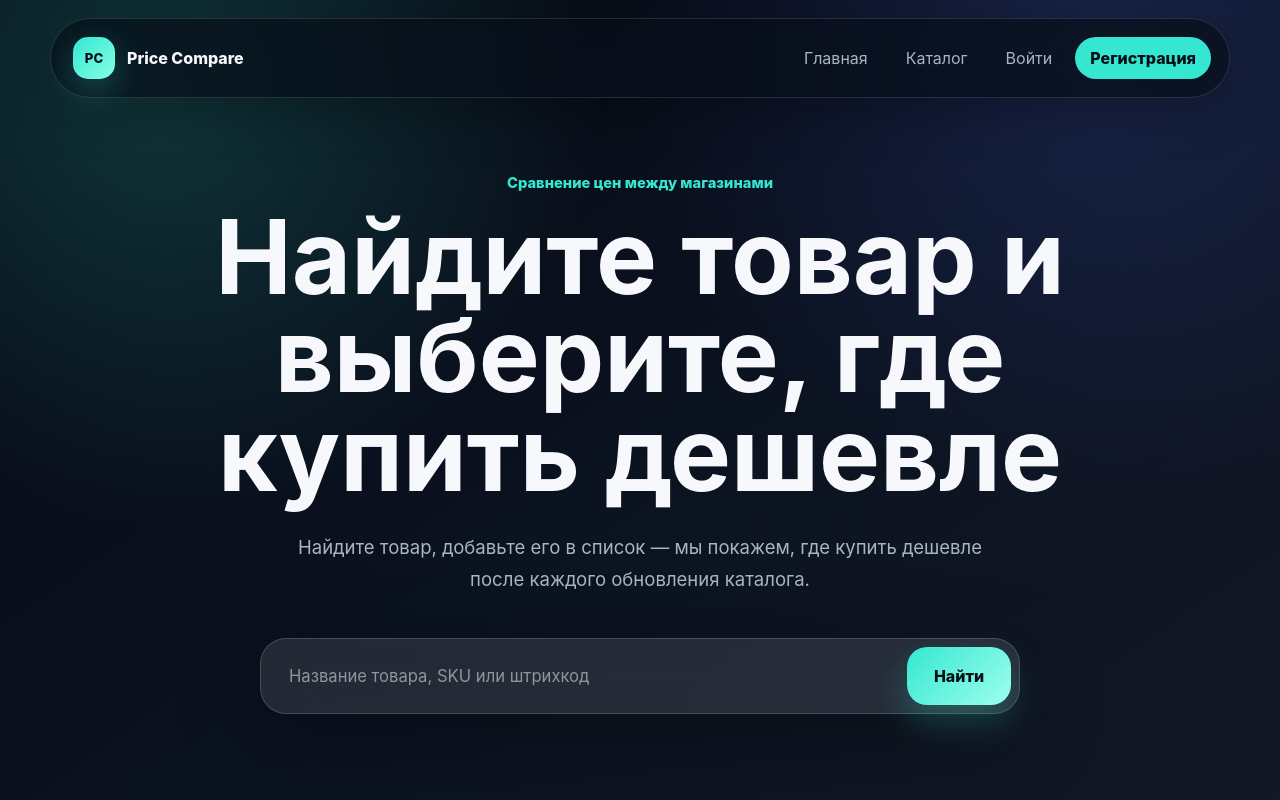
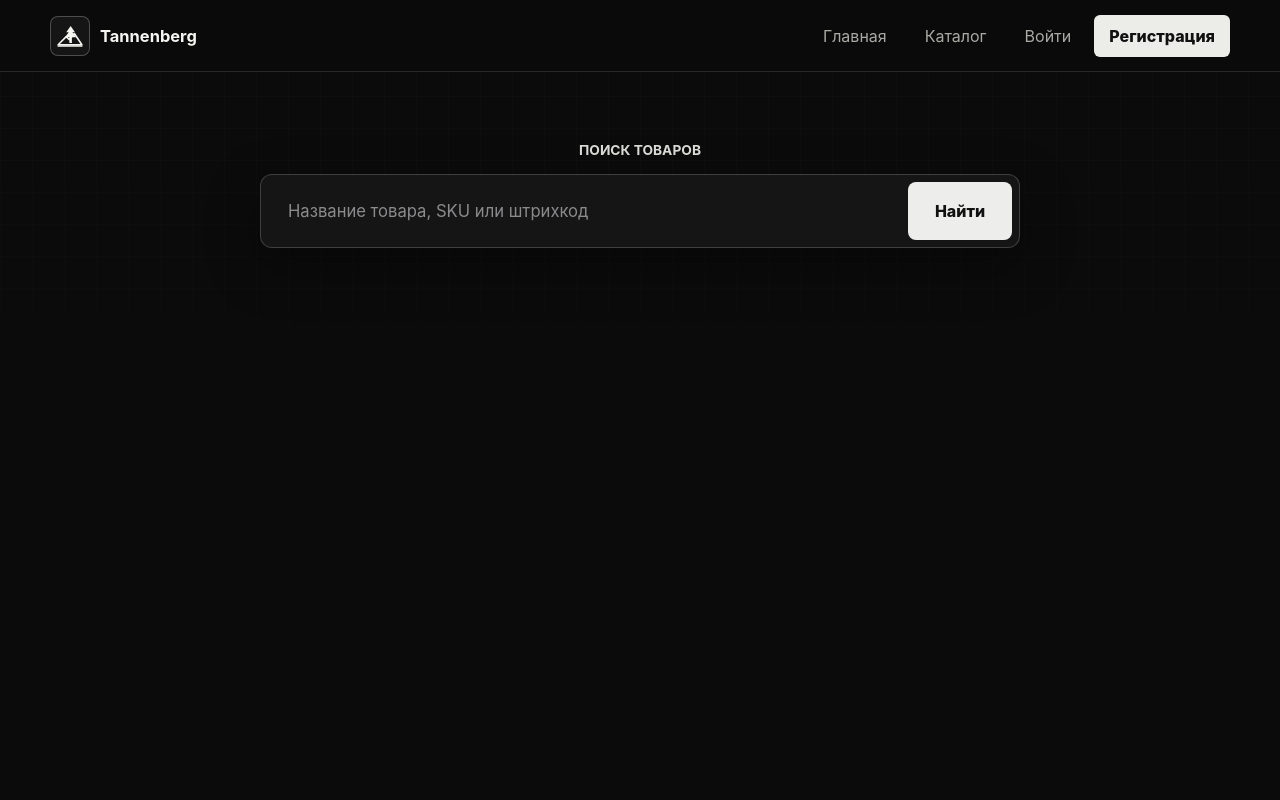
Before and after one commit to SRZ1987/django-parser, a Django app: page / in a window 1280 px wide. Run offline with Django 5.2, Linux system fonts and the light colour scheme.

Commit message:
Redesign Tannenberg interface and A4 print layout

```diff
--- /dev/null
+++ b/main/static/main/css/tannenberg.css
@@ -0,0 +1,349 @@
+:root {
+    --bg: #0b0b0b;
+    --panel: #151515;
+    --panel-soft: #1c1c1c;
+    --card: #f4f4f2;
+    --card-muted: #5b5b58;
+    --text: #f5f5f2;
+    --muted: #a7a7a2;
+    --accent: #d8ded8;
+    --accent-dark: #303a33;
+    --border: rgba(255, 255, 255, 0.12);
+    --shadow: 0 18px 52px rgba(0, 0, 0, 0.34);
+    --radius-lg: 12px;
+}
+
+body,
+.shopping-list-page {
+    color: var(--text);
+    background: #0b0b0b;
+}
+
+body::before {
+    content: "";
+    position: fixed;
+    inset: 0;
+    z-index: -1;
+    pointer-events: none;
+    background:
+        linear-gradient(rgba(255, 255, 255, 0.018) 1px, transparent 1px),
+        linear-gradient(90deg, rgba(255, 255, 255, 0.018) 1px, transparent 1px);
+    background-size: 32px 32px;
+    mask-image: linear-gradient(to bottom, black, transparent 78%);
+}
+
+.site-header {
+    top: 0;
+    height: 72px;
+    border-bottom: 1px solid var(--border);
+    background: rgba(11, 11, 11, 0.92);
+    backdrop-filter: blur(18px);
+}
+
+.header-container,
+.shopping-list-page .header-container {
+    height: 100%;
+    padding: 0;
+    border: 0;
+    border-radius: 0;
+    background: transparent;
+    box-shadow: none;
+    backdrop-filter: none;
+}
+
+.brand {
+    gap: 10px;
+}
+
+.brand-mark,
+.shopping-list-page .brand-mark {
+    width: 40px;
+    height: 40px;
+    border: 1px solid rgba(255, 255, 255, 0.24);
+    border-radius: 8px;
+    color: #f4f4f0;
+    background: #151515;
+    box-shadow: none;
+}
+
+.brand-mark img {
+    width: 30px;
+    height: 30px;
+}
+
+.brand-name {
+    font-size: 1.03rem;
+    font-weight: 750;
+}
+
+.nav-link,
+.nav-user {
+    color: #a9a9a5;
+}
+
+.nav-link {
+    border-radius: 6px;
+}
+
+.nav-link:hover,
+.nav-link:focus-visible {
+    color: #fff;
+    background: #202020;
+    transform: none;
+}
+
+.nav-link-accent {
+    color: #111;
+    background: #ecece8;
+}
+
+.page-shell {
+    padding-top: 104px;
+}
+
+.hero-section,
+.simple-hero,
+.search-workspace {
+    min-height: 0;
+    padding: 142px 0 72px;
+    place-items: start center;
+}
+
+.hero-content {
+    width: min(820px, calc(100% - 32px));
+}
+
+.search-workspace .hero-content h1,
+.compact-page-title,
+.compact-page-head h1 {
+    margin: 0;
+    color: #d9d9d5;
+    font-size: 0.86rem;
+    font-weight: 650;
+    line-height: 1.3;
+    text-transform: uppercase;
+}
+
+.search-workspace .hero-content h1 {
+    margin-bottom: 14px;
+}
+
+.search-workspace .search-panel {
+    margin-top: 0;
+}
+
+.search-panel,
+.catalog-filters,
+.search-summary,
+.empty-state,
+.detail-image-card,
+.detail-info-card,
+.auth-card,
+.purchase-plan {
+    border-color: var(--border);
+    border-radius: 12px;
+    background: #151515;
+    box-shadow: var(--shadow);
+    backdrop-filter: none;
+}
+
+.search-panel {
+    min-height: 68px;
+    padding: 7px;
+    border: 1px solid rgba(255, 255, 255, 0.18);
+}
+
+.search-panel input,
+.catalog-filters input,
+.catalog-filters select,
+.auth-card input {
+    color: #f4f4f1;
+    border-color: var(--border);
+    border-radius: 8px;
+    background: #0f0f0f;
+}
+
+.search-panel input {
+    background: transparent;
+}
+
+.search-submit,
+.catalog-filters button,
+.auth-card button,
+.store-link,
+.list-button,
+.list-action-primary,
+.plan-replace-button {
+    color: #111;
+    border-color: #ededeb;
+    border-radius: 8px;
+    background: #ededeb;
+    box-shadow: none;
+}
+
+.search-submit:hover,
+.catalog-filters button:hover,
+.auth-card button:hover,
+.store-link:hover,
+.list-button:hover {
+    color: #111;
+    background: #fff;
+    transform: none;
+}
+
+.compact-page-title {
+    margin-bottom: 14px;
+}
+
+.compact-page-head {
+    margin: 0 0 20px;
+    display: flex;
+    align-items: baseline;
+    justify-content: space-between;
+    gap: 24px;
+}
+
+.compact-page-head h1 {
+    color: #f3f3ef;
+    font-size: 1.45rem;
+    text-transform: none;
+}
+
+.compact-page-head p {
+    margin: 0;
+    color: var(--muted);
+    font-size: 0.9rem;
+}
+
+.catalog-head {
+    margin-bottom: 18px;
+}
+
+.catalog-head h1,
+.detail-info-card h1,
+.auth-card h1 {
+    font-size: clamp(1.55rem, 3vw, 2.3rem);
+    line-height: 1.15;
+}
+
+.catalog-head p:not(.eyebrow),
+.hero-description {
+    font-size: 0.98rem;
+    line-height: 1.55;
+}
+
+.eyebrow,
+.hero-kicker,
+.section-kicker,
+.plan-offer-label,
+.purchase-plan strong,
+.price-comparison strong {
+    color: #d9ded9;
+}
+
+.product-card,
+.catalog-card {
+    border: 1px solid #d8d8d4;
+    border-radius: 10px;
+    background: #f4f4f2;
+    box-shadow: none;
+}
+
+.product-card:hover,
+.catalog-card:hover {
+    transform: translateY(-2px);
+    box-shadow: 0 12px 30px rgba(0, 0, 0, 0.22);
+}
+
+.purchase-plan {
+    padding: 22px;
+}
+
+.purchase-shop-group,
+.purchase-product-row {
+    border-color: rgba(255, 255, 255, 0.12);
+}
+
+.plan-offer-image {
+    border-radius: 7px;
+    background: #f4f4f2;
+}
+
+.plan-text-link,
+.back-link,
+.auth-note a {
+    color: #e7e7e3;
+}
+
+.list-action-button,
+.purchase-toggle,
+.purchase-delete {
+    border-color: rgba(255, 255, 255, 0.22);
+    border-radius: 7px;
+    color: #e9e9e6;
+    background: #171717;
+}
+
+.list-action-button.list-action-primary {
+    color: #111;
+    border-color: #ededeb;
+    background: #ededeb;
+}
+
+.purchase-delete:hover,
+.purchase-delete:focus-visible {
+    color: #fff;
+    border-color: #fff;
+    background: #272727;
+}
+
+.price-comparison,
+.match-debug,
+.quantity-price {
+    color: #51514e;
+    background: #e8e8e4;
+}
+
+.price-comparison strong {
+    color: #1a1a19;
+}
+
+@media (max-width: 760px) {
+    .site-header {
+        top: 0;
+        height: 64px;
+    }
+
+    .header-container {
+        padding: 0 14px;
+    }
+
+    .header-nav {
+        top: calc(100% + 1px);
+        left: 0;
+        right: 0;
+        border-radius: 0 0 10px 10px;
+        background: #111;
+    }
+
+    .page-shell {
+        padding-top: 86px;
+    }
+
+    .hero-section,
+    .simple-hero,
+    .search-workspace {
+        min-height: 0;
+        padding: 106px 0 54px;
+    }
+
+    .compact-page-head {
+        align-items: flex-start;
+        flex-direction: column;
+        gap: 6px;
+    }
+
+    .purchase-plan {
+        padding: 16px;
+    }
+}
--- a/main/static/main/js/print-shopping-list.js
+++ b/main/static/main/js/print-shopping-list.js
@@ -1,3 +1,6 @@
 window.addEventListener("load", () => {
+    if (new URLSearchParams(window.location.search).has("preview")) {
+        return;
+    }
     window.setTimeout(() => window.print(), 250);
 });
--- a/main/static/main/js/shopping-list-share.js
+++ b/main/static/main/js/shopping-list-share.js
@@ -33,7 +33,7 @@ export class ShoppingListShareController {
 
         try {
             await this.navigator.share({
-                title: "План покупок Price Compare",
+            title: "План покупок Tannenberg",
                 text: "План покупок по магазинам",
                 url,
             });
--- a/main/templates/main/base.html
+++ b/main/templates/main/base.html
@@ -4,8 +4,9 @@
 <head>
     <meta charset="utf-8">
     <meta name="viewport" content="width=device-width, initial-scale=1">
-    <title>{% block title %}Price Compare{% endblock %}</title>
+    <title>{% block title %}Tannenberg{% endblock %}</title>
     <link rel="stylesheet" href="{% static 'main/css/style.css' %}?v=8">
+    <link rel="stylesheet" href="{% static 'main/css/tannenberg.css' %}?v=1">
     <link rel="stylesheet" href="{% static 'main/css/barcode-scanner.css' %}?v=1">
     <script src="{% static 'main/js/menu.js' %}?v=1" defer></script>
     <script src="{% static 'main/js/search-suggestions.js' %}?v=2" defer></script>
@@ -15,9 +16,11 @@
 <body class="{% block body_class %}{% endblock %}">
     <header class="site-header">
         <div class="header-container">
-            <a class="brand" href="{% url 'home' %}" aria-label="Price Compare">
-                <span class="brand-mark">PC</span>
-                <span class="brand-name">Price Compare</span>
+            <a class="brand" href="{% url 'home' %}" aria-label="Tannenberg">
+                <span class="brand-mark" aria-hidden="true">
+                    <img src="{% static 'main/img/tannenberg-mark.svg' %}" alt="">
+                </span>
+                <span class="brand-name">Tannenberg</span>
             </a>
 
             <nav class="header-nav" aria-label="Основная навигация" data-menu>
--- a/main/templates/main/home.html
+++ b/main/templates/main/home.html
@@ -1,16 +1,12 @@
 {% extends 'main/base.html' %}
 
-{% block title %}Price Compare{% endblock %}
+{% block title %}Поиск товаров — Tannenberg{% endblock %}
 
 {% block content %}
 <main>
-    <section class="hero-section simple-hero" aria-labelledby="page-title">
+    <section class="hero-section simple-hero search-workspace" aria-labelledby="page-title">
         <div class="hero-content">
-            <p class="hero-kicker">Сравнение цен между магазинами</p>
-            <h1 id="page-title">Найдите товар и выберите, где купить дешевле</h1>
-            <p class="hero-description">
-                Найдите товар, добавьте его в список — мы покажем, где купить дешевле после каждого обновления каталога.
-            </p>
+            <h1 id="page-title">Поиск товаров</h1>
 
             <form class="search-panel" method="get" action="{% url 'product_search' %}" role="search" data-search-form data-barcode-search-form>
                 <label class="visually-hidden" for="search-input">Поиск товара</label>
--- a/main/templates/main/search.html
+++ b/main/templates/main/search.html
@@ -4,11 +4,7 @@
 
 {% block content %}
 <main class="page-shell search-results-shell">
-    <section class="catalog-head" aria-labelledby="search-title">
-        <p class="eyebrow">Поиск и сравнение</p>
-        <h1 id="search-title">Найдите лучшее предложение</h1>
-        <p>Введите название, SKU, модель или штрихкод. Мы покажем совпадения и похожие предложения из подключённых магазинов.</p>
-    </section>
+    <h1 id="search-title" class="compact-page-title">Поиск товаров</h1>
 
     <form class="catalog-filters search-page-form" method="get" action="{% url 'product_search' %}" data-barcode-search-form>
         <div class="catalog-search-control">
--- a/main/tests.py
+++ b/main/tests.py
@@ -94,7 +94,8 @@ class MainCatalogTests(TestCase):
         response = self.client.get(reverse("home"), HTTP_HOST="127.0.0.1")
 
         self.assertEqual(response.status_code, 200)
-        self.assertContains(response, "Найдите товар и выберите")
+        self.assertContains(response, "Поиск товаров")
+        self.assertContains(response, "Tannenberg")
 
     def test_home_search_form_submits_to_product_search(self):
         response = self.client.get(reverse("home"), HTTP_HOST="127.0.0.1")
@@ -383,6 +384,7 @@ class MainCatalogTests(TestCase):
         self.assertContains(response, "4006381333931")
         self.assertContains(response, "42.50 EUR")
         self.assertContains(response, "https://example.com/print-image.jpg")
+        self.assertContains(response, "Tannenberg")
         self.assertContains(response, "shopping-list-print.css")
         self.assertContains(response, "print-shopping-list.js")
 
--- a/main/views.py
+++ b/main/views.py
@@ -420,7 +420,7 @@ def build_shopping_list_context(request, user_list, *, editable):
     )
     email_query = urlencode(
         {
-            "subject": "План покупок Price Compare",
+            "subject": "План покупок Tannenberg",
             "body": f"План покупок по магазинам:\n{shared_url}",
         }
     )
```
Also changed, not shown: main/static/main/css/shopping-list-print.css (+47 -11 lines), main/static/main/js/tests/shopping-list-share.test.js (+1 -1 lines), main/templates/main/shared_shopping_list.html (+3 -4 lines), main/templates/main/shopping_list.html (+4 -5 lines), main/templates/main/shopping_list_print.html (+6 -3 lines), main/static/main/img/tannenberg-mark.svg (added).
